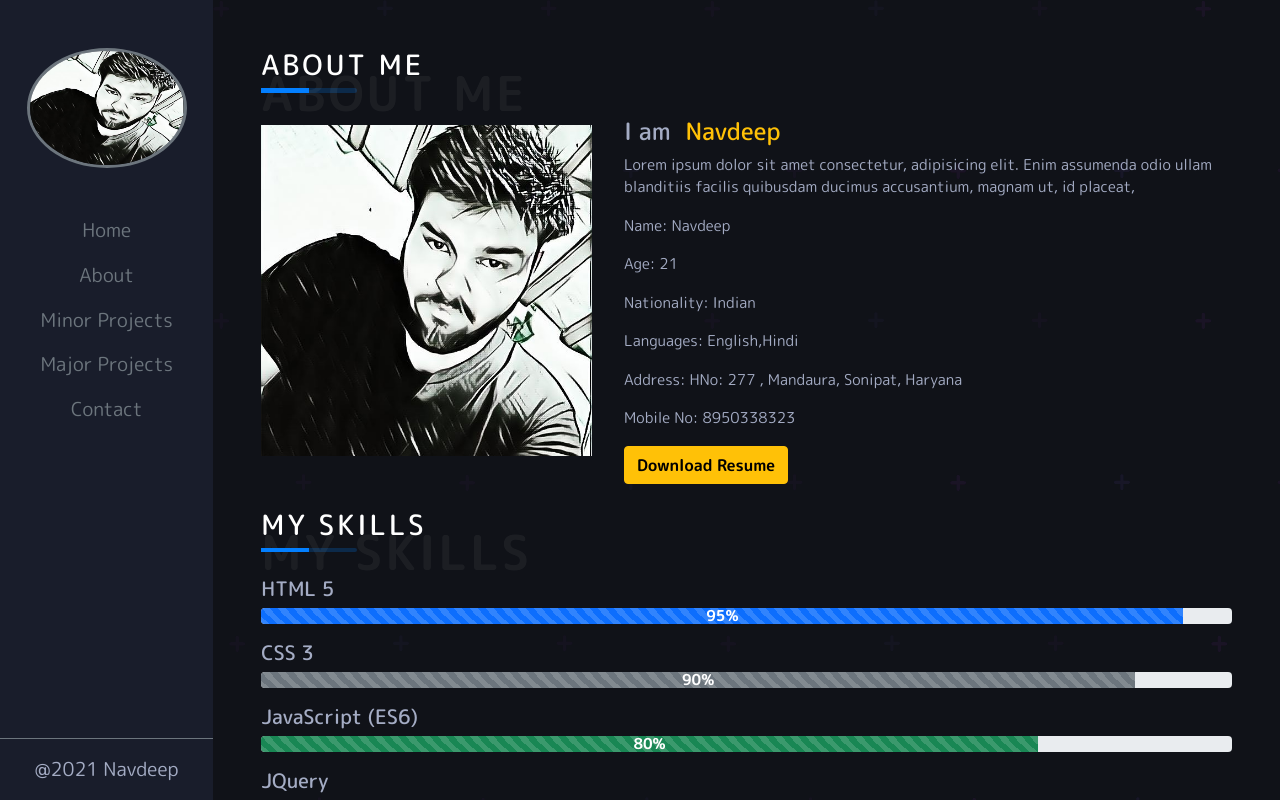
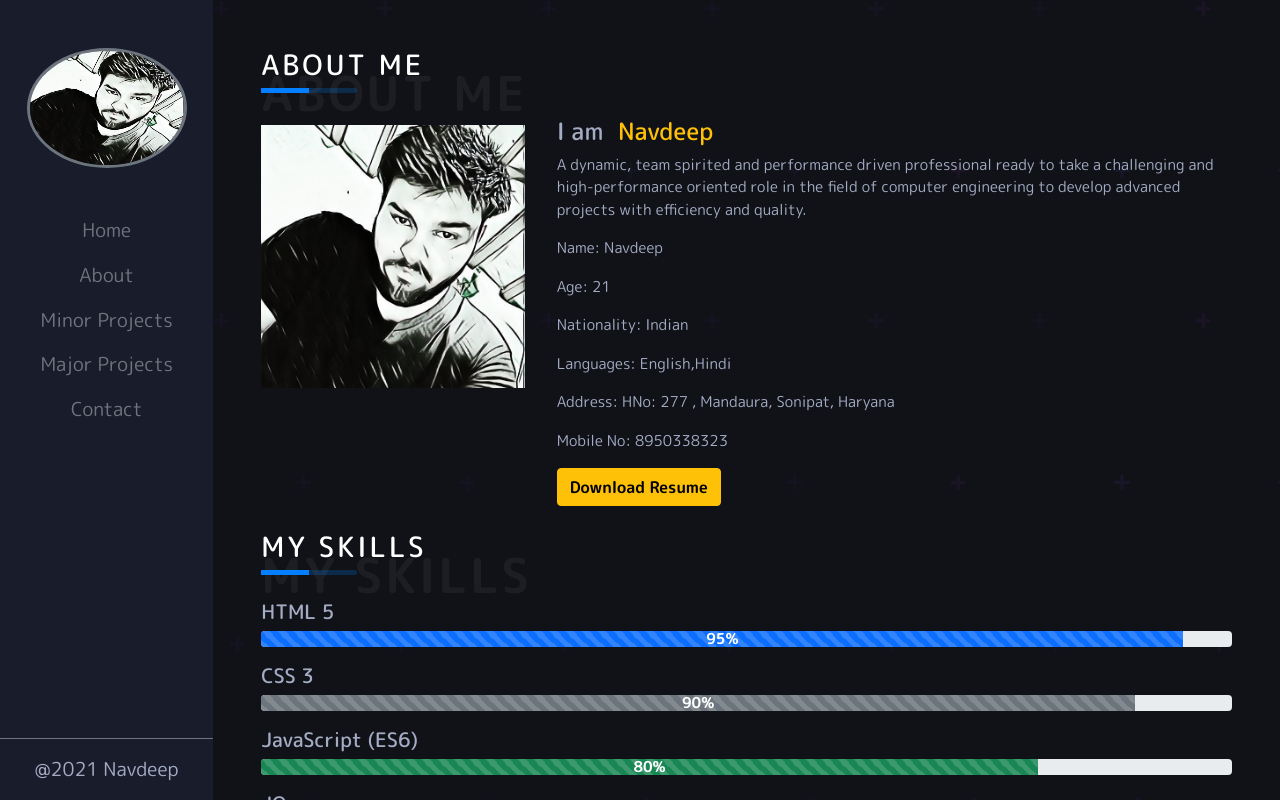
Before and after one commit to navdeep1676/Portfolio, a React (Create React App) app: page /about in a window 1280 px wide. Built offline with nearby package versions, Linux system fonts and the light colour scheme.

Commit message:
Update ImageSection.js

```diff
--- a/src/Pages/ImageSection.js
+++ b/src/Pages/ImageSection.js
@@ -8,8 +8,8 @@ const ImageSection=()=>{
             </div>
             <div className='about ms-3'>
                 <h4>I am <span className='text-warning ms-2'>Navdeep</span></h4>
-                <p style={{fontSize:'15px'}}>Lorem ipsum dolor sit amet consectetur, adipisicing
-                     elit. Enim assumenda odio ullam blanditiis facilis quibusdam ducimus accusantium, magnam ut, id placeat,
+                <p style={{fontSize:'15px'}}>A dynamic, team spirited and performance driven professional ready to take a challenging and high-performance
+oriented role in the field of computer engineering to develop advanced projects with efficiency and quality.
                     </p>
                  <div className="about-details">
                      <AboutDetails type={'Name'} value={'Navdeep'} />
```
